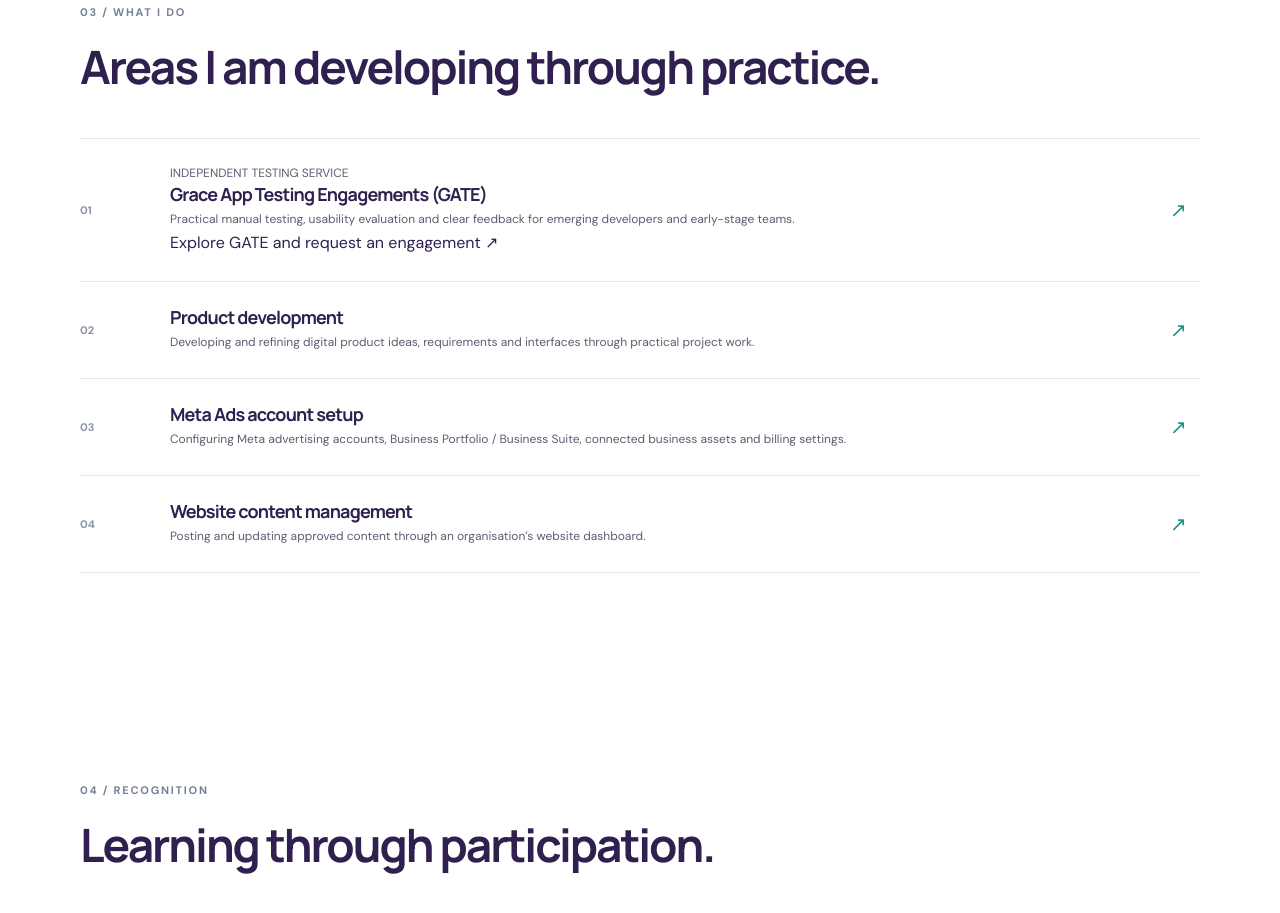
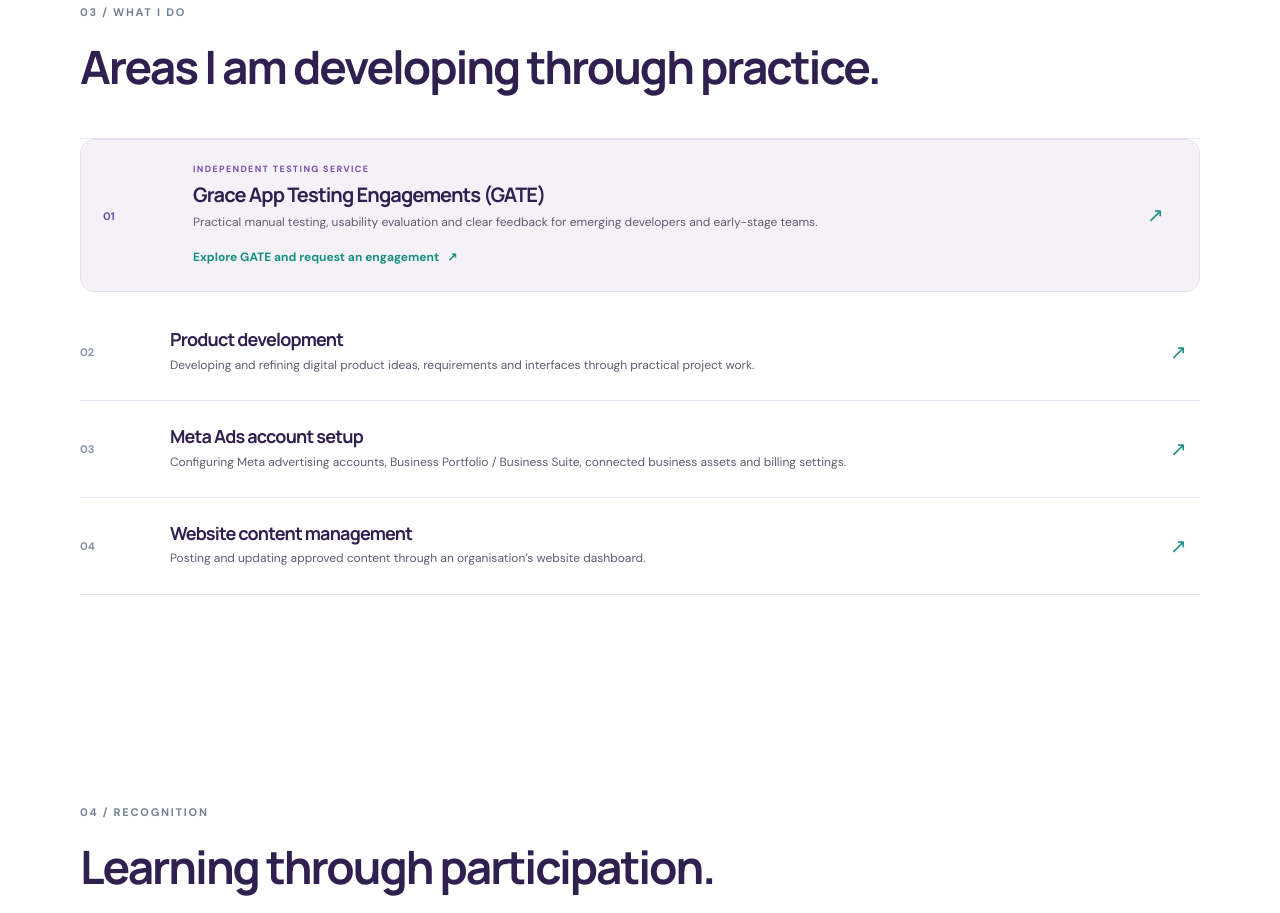
Before and after one commit to gracealonge83-coder/gracealonge83-coder.github.io, a plain HTML site: page index.html in a window 1280 px wide. Shown: the part 2596-3509 px from the top of the page. Drawn offline with Linux system fonts and the light colour scheme.

Commit message:
Style featured GATE homepage service row

```diff
--- a/assets/css/style.css
+++ b/assets/css/style.css
@@ -53,3 +53,14 @@
 .project-screenshot{margin:18px 0 34px;padding:12px;border:1px solid var(--line);border-radius:16px;background:#fff;box-shadow:0 10px 30px rgba(48,32,79,.06)}
 .project-screenshot img{display:block;width:100%;height:auto;border-radius:9px}
 .project-screenshot figcaption{padding:12px 4px 2px;color:var(--muted);font-size:12px;line-height:1.7}
+
+
+/* Featured Grace App Testing Engagements service row */
+.service-item.service-featured{margin:0 0 12px;padding:22px 22px;background:#f5f1f9;border:1px solid #e7dff0;border-radius:14px;grid-template-columns:70px 1fr 30px}
+.service-featured .service-number{color:#7651a8}
+.service-kicker{font-size:9px!important;letter-spacing:.15em;font-weight:800;text-transform:uppercase;color:#7651a8!important;margin:0 0 7px!important}
+.service-featured h3{font-size:20px}
+.service-featured p:not(.service-kicker){max-width:660px;margin:7px 0 10px}
+.service-feature-link{display:inline-flex;align-items:center;gap:8px;font-size:12px;font-weight:800;color:#168f80}
+.service-feature-link:hover{text-decoration:underline}
+@media(max-width:620px){.service-item.service-featured{grid-template-columns:34px 1fr 20px;padding:18px 14px}.service-featured h3{font-size:17px}}
```
